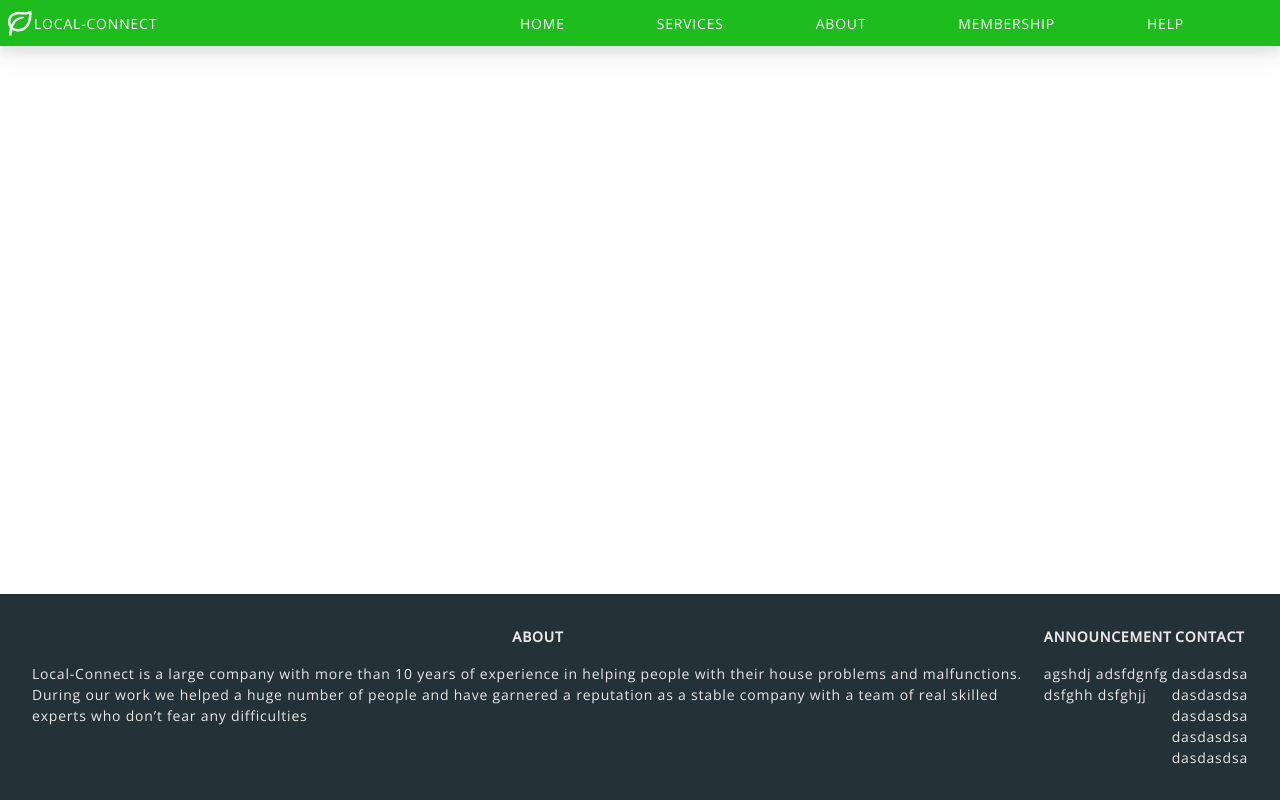
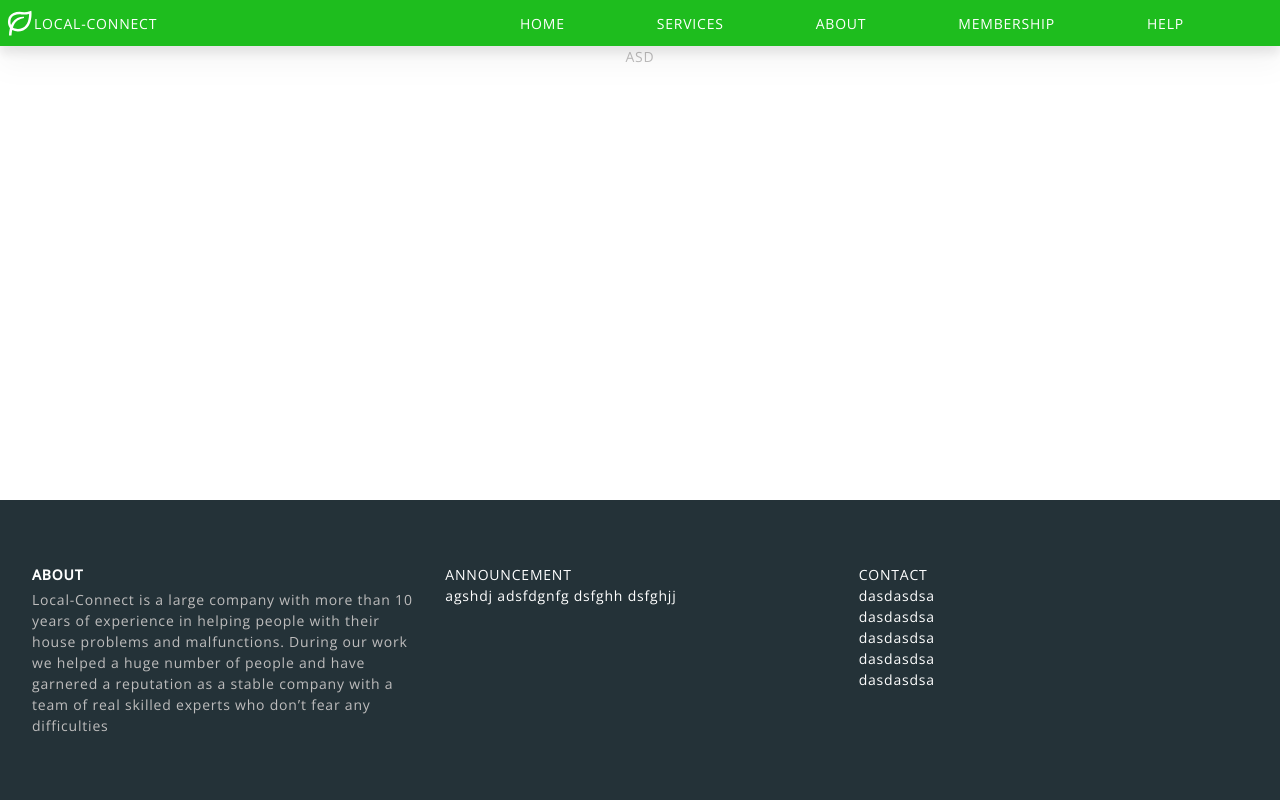
Before and after one commit to Osval-1/agrimart-react, a React (Create React App) app: page / in a window 1280 px wide. Built offline with nearby package versions, Linux system fonts and the light colour scheme.

Commit message:
Update button component to increase reusability

```diff
--- a/src/App.js
+++ b/src/App.js
@@ -1,8 +1,6 @@
 import React from 'react'
 import Loading from './components/ui/Loading'
-import Error from './components/ui/Loading'
-import NavBar from './components/NavBar'
-import Footer from './components/Footer'
+import {Footer,Card,NavBar,Error} from './components'
 
 import { useState } from 'react'
 
@@ -12,6 +10,9 @@ const App = () => {
     <main className=''>
       { isLoading && <Loading/>}
       <NavBar/>
+      <Card>
+         <h1 className=''>ASD</h1>
+      </Card>
       <Footer/>
     </main>
   )
--- a/src/assets/global.css
+++ b/src/assets/global.css
@@ -5,7 +5,7 @@
   --clr-white: #ffffff;
   --clr-black: #0e0b16fb;
   --clr-footer: #243238;
-  --clr-grey: #e9e7e7;
+  --clr-grey: #bebdbd;
   --spacing: 0.05rem;
   --transition: all 0.3s linear;
   --radius: 0.25rem;
@@ -49,11 +49,6 @@ li {
     transform: rotate(360deg);
   }
 }
-/* @layer base {
-  h1,h2,h3,h4,p,br{
-    @apply space-y-4;
-  }
-} */
 
 @tailwind base;
 @tailwind components;
--- a/src/components/Footer.jsx
+++ b/src/components/Footer.jsx
@@ -1,11 +1,12 @@
 import React from "react";
+import Card from "./ui/Card";
 
 const Footer = () => {
   return (
-    <div className=" flex flex-col md:flex-row bg-blueblack text-grey absolute bottom-0 p-8">
-      <div className="space-y-4">
-        <h1 className="text-center font-bold">ABOUT</h1>
-        <p>
+    <footer className='absolute bottom-0 bg-blueblack text-white grid grid-cols-1 sm:grid-cols-3 gap-6 sm:px-8 px-5 py-16'>
+      <div className="">
+        <h1 className="mb-1 font-semibold ">ABOUT</h1>
+        <p className="text-grey">
           Local-Connect is a large company with more than 10 years of experience
           in helping people with their house problems and malfunctions. During
           our work we helped a huge number of people and have garnered a
@@ -13,12 +14,12 @@ const Footer = () => {
           don’t fear any difficulties
         </p>
       </div>
-      <div className="space-y-4">
-        <h1 className="text-center font-bold ">ANNOUNCEMENT</h1>
+      <div className="">
+        <h1 className="  ">ANNOUNCEMENT</h1>
         <p>agshdj adsfdgnfg dsfghh dsfghjj</p>
       </div>
-      <div className="space-y-4">
-        <h1 className="text-center font-bold ">CONTACT</h1>
+      <div className="">
+        <h1 className="  ">CONTACT</h1>
         <p>
           <li>dasdasdsa</li>
           <li>dasdasdsa</li>
@@ -27,7 +28,7 @@ const Footer = () => {
           <li>dasdasdsa</li>
         </p>
       </div>
-    </div>
+    </footer>
   );
 };
 
--- a/src/components/NavBar.jsx
+++ b/src/components/NavBar.jsx
@@ -29,7 +29,6 @@ const NavBar = () => {
             <button href="#">HELP</button>
           </li>
         </div>
-        {/* <Button width='w-24'text='Login' bgColor='bg-white'/> */}
       </div>
     </nav>
   );
--- a/src/components/form/Button.jsx
+++ b/src/components/form/Button.jsx
@@ -1,13 +1,14 @@
 import React from "react";
 
-const Button = ({ text, bgColor, width }) => {
+const Button = ({ children, bgColor, width,...attributes }) => {
   return (
     <div>
       <button
-        type="submit"
+        type="button"
         className={`${bgColor} ${width} py-2 rounded-xl font-bold cursor-pointer`}
+        {...attributes}
       >
-        {text}
+        {children}
       </button>
     </div>
   );
--- /dev/null
+++ b/src/components/index.js
@@ -0,0 +1,10 @@
+import Card from "./ui/Card";
+import Footer from "./Footer";
+import NavBar from "./NavBar";
+import Modal from "./ui/Modal";
+import Item from "./ui/Item";
+import Loading from "./ui/Loading";
+import Error from "./ui/Error";
+import Button from "./form/Button";
+
+export { Card, Footer, NavBar , Modal,Item,Error,Loading,Button};
--- /dev/null
+++ b/src/components/ui/Card.jsx
@@ -0,0 +1,14 @@
+import React from 'react'
+
+const Card = ({children ,title}) => {
+  return (
+    <div className='w-full flex justify-center items-center'>
+      <h1 className='mb-1 font-semibold text-xl'>{title}</h1>
+      <div className='text-grey '>
+        {children}
+      </div>
+</div>
+  )
+}
+
+export default Card
--- a/src/components/ui/Error.jsx
+++ b/src/components/ui/Error.jsx
@@ -2,7 +2,7 @@ import React from 'react'
 
 const Error = () => {
   return (
-    <div> 404</div>
+    <div>Error</div>
   )
 }
 
--- /dev/null
+++ b/src/components/ui/Item.jsx
@@ -0,0 +1,11 @@
+import React from 'react'
+
+const Item = ({icon,content}) => {
+  return (
+    <div className='flex justify-between '>
+        {icon}{content}
+        </div>
+  )
+}
+
+export default Item
--- /dev/null
+++ b/src/data/footerInfo.js
@@ -0,0 +1,18 @@
+export const footerInfo = [
+  {
+    description:
+      "  Local-Connect is a large company with more than 10 years of experiencein helping people with their house problems and malfunctions. Duringour work we helped a huge number of people and have garnered areputation as a stable company with a team of real skilled experts who don’t fear any difficulties  ",
+  },
+  {
+    name:"Home"
+  },
+  {
+    name:"About"
+  },
+  {
+    name:"Contact"
+  },
+  {
+    name:"Services"
+  }
+];
--- a/tailwind.config.js
+++ b/tailwind.config.js
@@ -7,7 +7,7 @@ module.exports = {
       white: "#ffffff",
       black: "#000000",
       blueblack:'#243238',
-      grey: "#e9e7e7",
+      grey: "#bebdbd",
     },
     fontFamily:{
       sans:['Open Sans','sans-serif']
```
Also changed, not shown: 1 other file (tests, documents, lock files or other folders).
